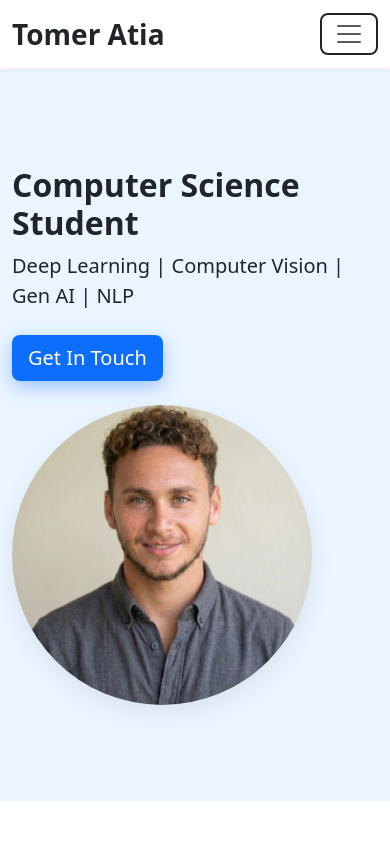
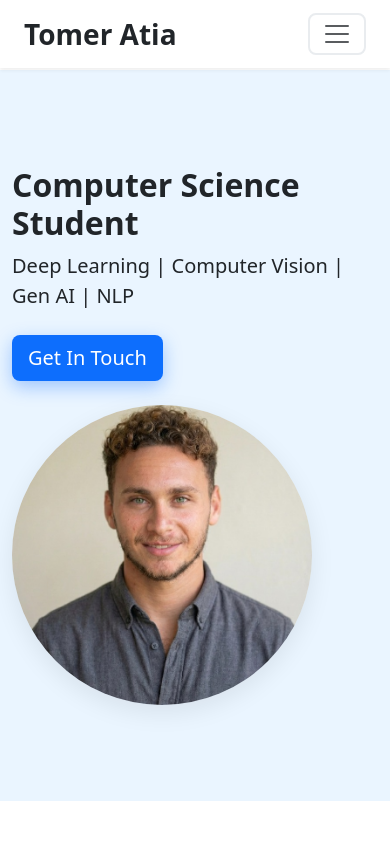
Before and after one commit to Tomeratia/Tomeratia.github.io, a plain HTML site: page index.html in a window 390 px wide. Shown: the top 844 px of the page. Drawn offline with nearby package versions, Linux system fonts and the light colour scheme.

Commit message:
Fix hamburger: border only on hover, align to right edge
Co-Authored-By: Claude Sonnet 4.6 <noreply@anthropic.com>

```diff
--- a/index.html
+++ b/index.html
@@ -13,7 +13,7 @@
 <body>
 
 <nav class="navbar navbar-light bg-white shadow-sm fixed-top">
-  <div class="container">
+  <div class="container-fluid px-4">
     <a class="navbar-brand fw-bold" href="#home">Tomer Atia</a>
     <button class="navbar-toggler" type="button" data-bs-toggle="offcanvas" data-bs-target="#navOffcanvas" aria-controls="navOffcanvas" aria-label="Toggle navigation">
       <span class="navbar-toggler-icon"></span>
--- a/styles.css
+++ b/styles.css
@@ -121,10 +121,14 @@ footer{ background:var(--bg); color:var(--muted); }
 
 /* ===== Hamburger button ===== */
 .navbar-toggler {
-  border: 2px solid #212529 !important;
+  border: 2px solid var(--card-border) !important;
   border-radius: 8px;
   margin-right: 0;
-  margin-left: auto;
+  transition: border-color .2s;
+}
+.navbar-toggler:hover, .navbar-toggler:focus {
+  border-color: #212529 !important;
+  box-shadow: none;
 }
 
 /* ===== Typing cursor ===== */
```
